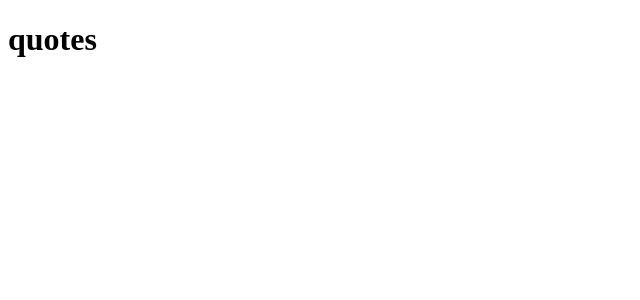
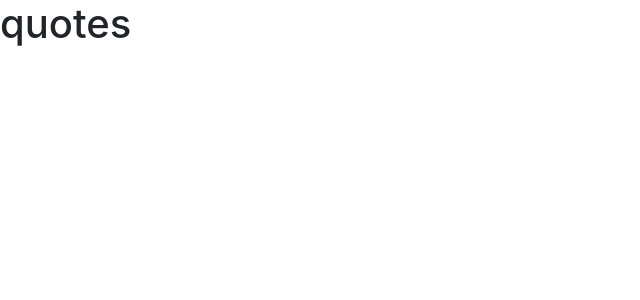
Before and after one commit to Bella-Amandine/quotes, an Angular app: page / in a window 1280 px wide. Shown: the top 300 px of the page, without its empty margins (0-640 px from the left). Built offline with nearby package versions, Linux system fonts and the light colour scheme.

Commit message:
Add bootstrap and popper file

```diff
--- a/package.json
+++ b/package.json
@@ -19,6 +19,8 @@
     "@angular/platform-browser": "~10.2.0",
     "@angular/platform-browser-dynamic": "~10.2.0",
     "@angular/router": "~10.2.0",
+    "bootstrap": "^4.5.3",
+    "popper": "^1.0.1",
     "rxjs": "~6.6.0",
     "tslib": "^2.0.0",
     "zone.js": "~0.10.2"
--- a/src/styles.css
+++ b/src/styles.css
@@ -1 +1,2 @@
 /* You can add global styles to this file, and also import other style files */
+@import "~bootstrap/dist/css/bootstrap.css"
```
Also changed, not shown: 1 other file (tests, documents, lock files or other folders).
